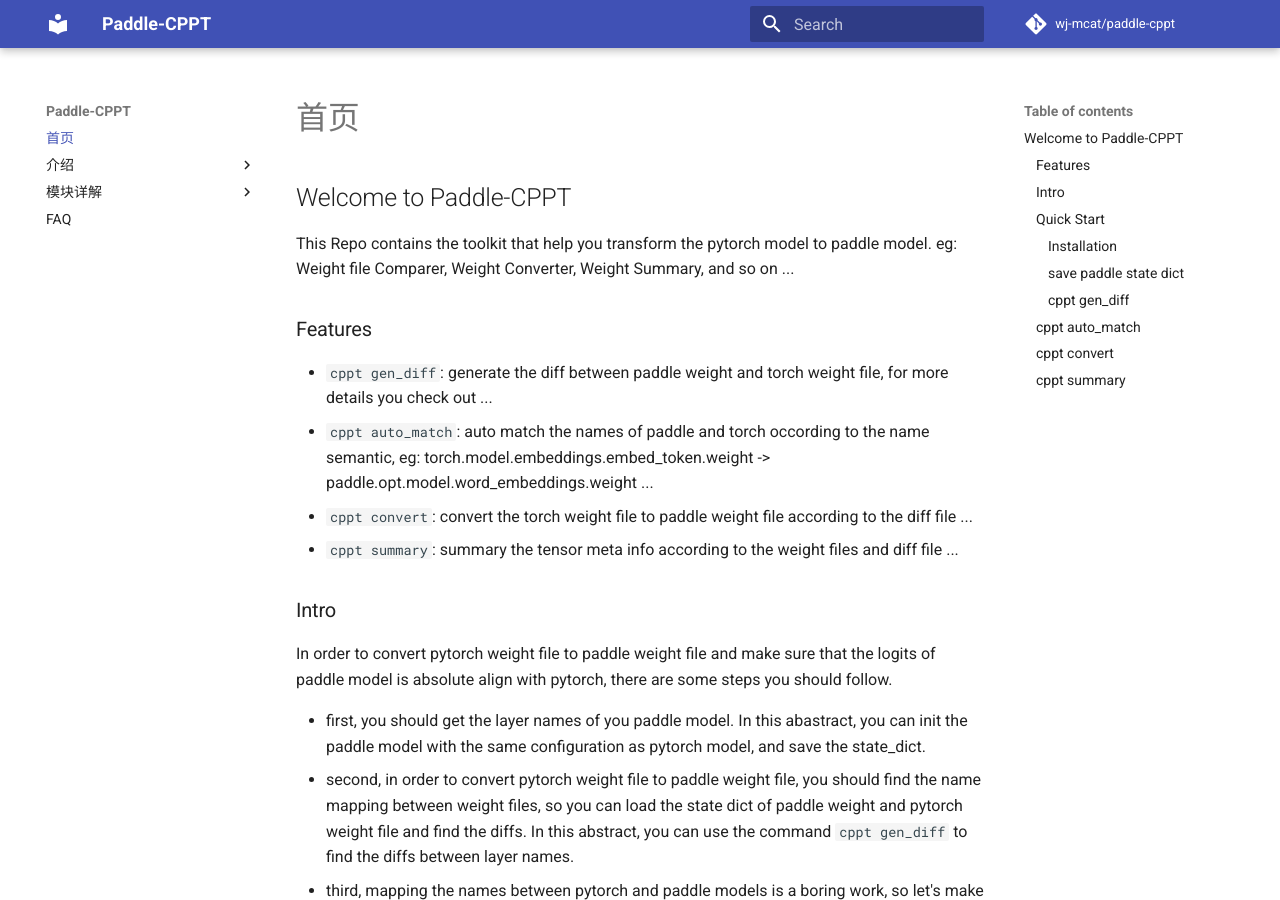
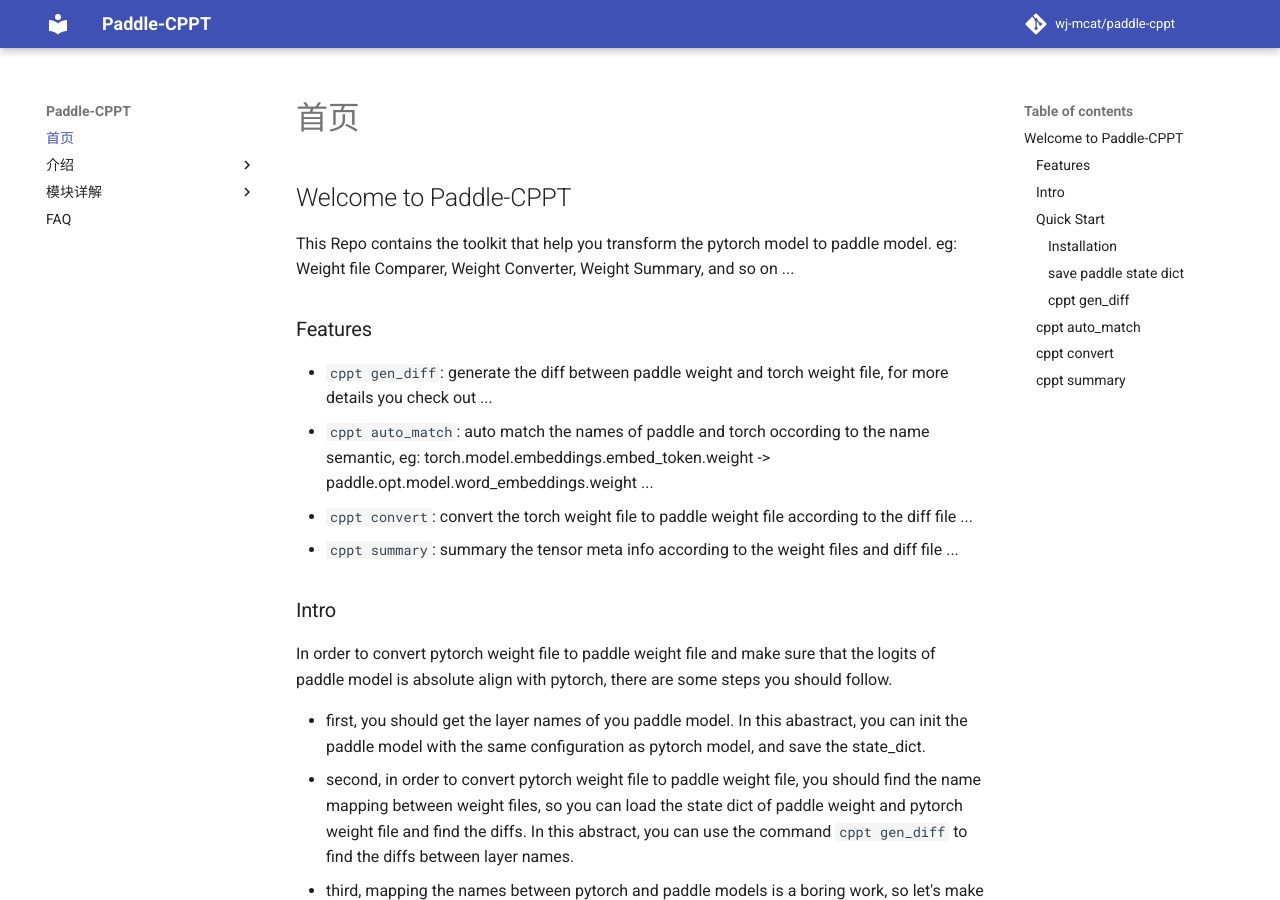
Before and after one commit to wj-Mcat/paddle-cppt, an MkDocs documentation site: the page built from docs/index.md, in a window 1280 px wide and 900 px high. Built offline with MkDocs 1.6.1 and Material for MkDocs 9.7.7, drawn with Linux system fonts in a browser that asks for light colours; comment, search, counter and statistics services are not loaded.

```diff
--- a/mkdocs.yml
+++ b/mkdocs.yml
@@ -12,7 +12,6 @@ nav:
   - 介绍:
     - 'Gen Diff': 'intro/gen_diff.md'
     - 'Auto Match': 'intro/auto_match.md'
-    - 'Recorder': 'intro/recorder.md'
     - 'Summary': 'intro/summary.md'
     - 'Compare': 'intro/compare.md'
   - 模块详解:
@@ -28,7 +27,7 @@ markdown_extensions:
       baselevel: 2
 
 plugins:
-  - search
+  # - search
   - mkdocstrings:
       handlers:
         python:
```
